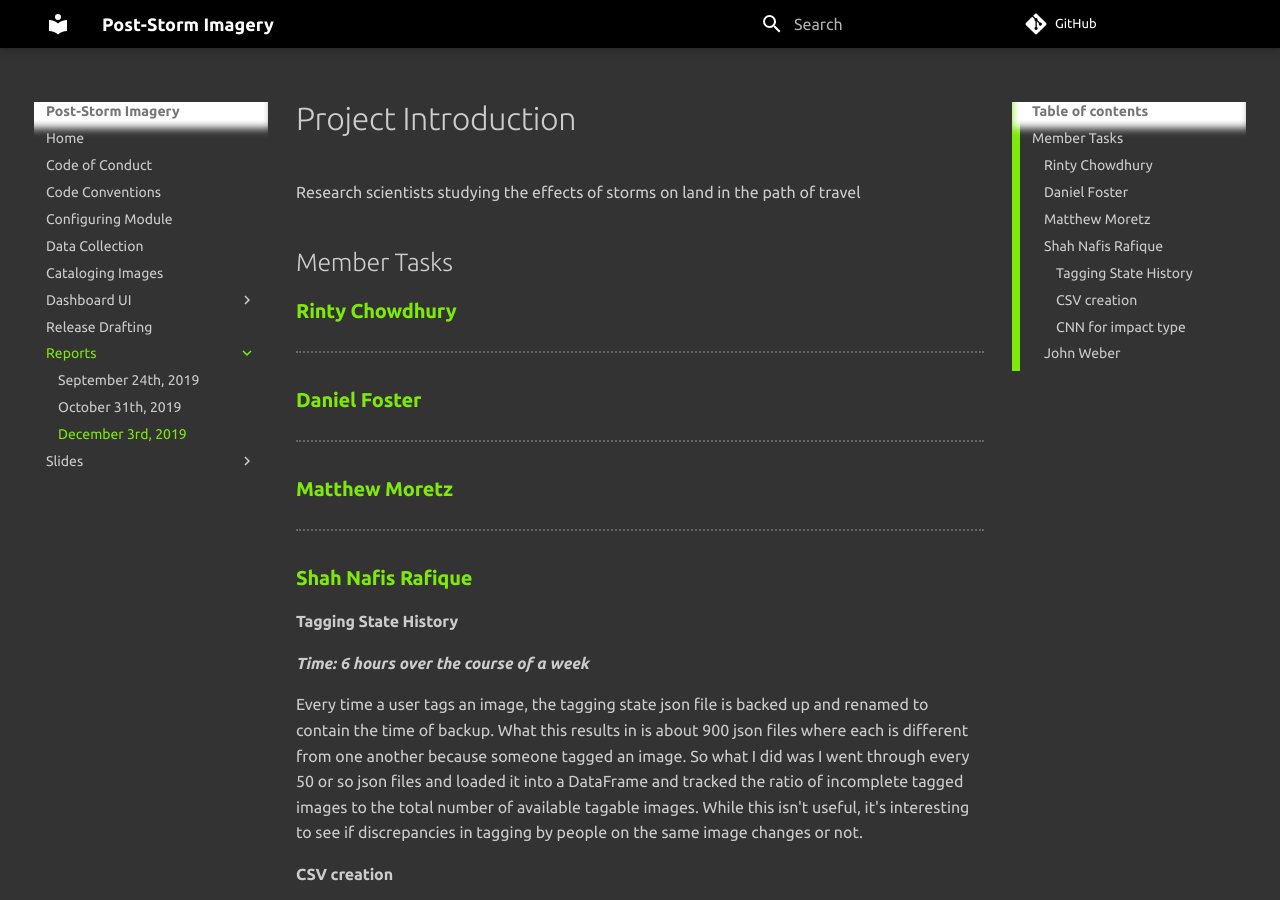
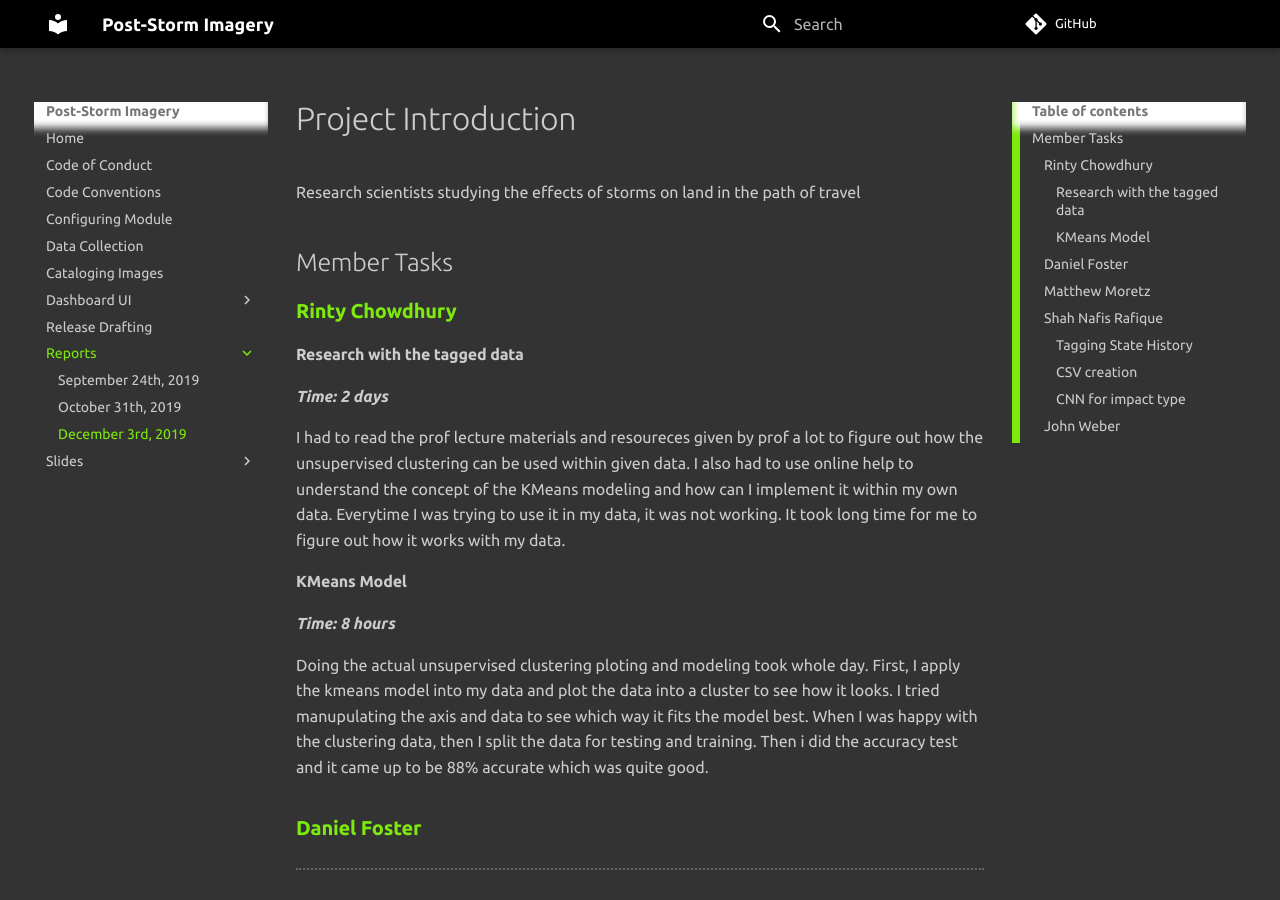
Before and after one commit to UNCG-CSE/Poststorm_Imagery, an MkDocs documentation site: the page built from docs/reports/progress_report_03-12-2019.md, in a window 1280 px wide and 900 px high. Built offline with MkDocs 1.6.1 and Material for MkDocs 9.7.7, drawn with Linux system fonts in a browser that asks for light colours; comment, search, counter and statistics services are not loaded.

Commit message:
Update progress_report_03-12-2019.md (#262)

```diff
--- a/docs/reports/progress_report_03-12-2019.md
+++ b/docs/reports/progress_report_03-12-2019.md
@@ -7,7 +7,18 @@ Research scientists studying the effects of storms on land in the path of travel
 
 ### [**Rinty Chowdhury**](https://github.com/rintychy)
 
----
+#### Research with the tagged data
+
+***Time: 2 days***
+
+I had to read the prof lecture materials and resoureces given by prof a lot to figure out how the unsupervised clustering can be used within given data. I also had to use online help to understand the concept of the KMeans modeling and how can I implement it within my own data. Everytime I was trying to use it in my data, it was not working. It took long time for me to figure out how it works with my data.
+
+#### KMeans Model
+
+***Time: 8 hours***
+
+Doing the actual unsupervised clustering ploting and modeling took whole day. First, I apply the kmeans model into my data and plot the data into a cluster to see how it looks. I tried manupulating the axis and data to see which way it fits the model best. When I was happy with the clustering data, then I split the data for testing and training. Then i did the accuracy test and it came up to be 88% accurate which was quite good.
+
 
 ### [**Daniel Foster**](https://github.com/dlfosterbot)
 
```
